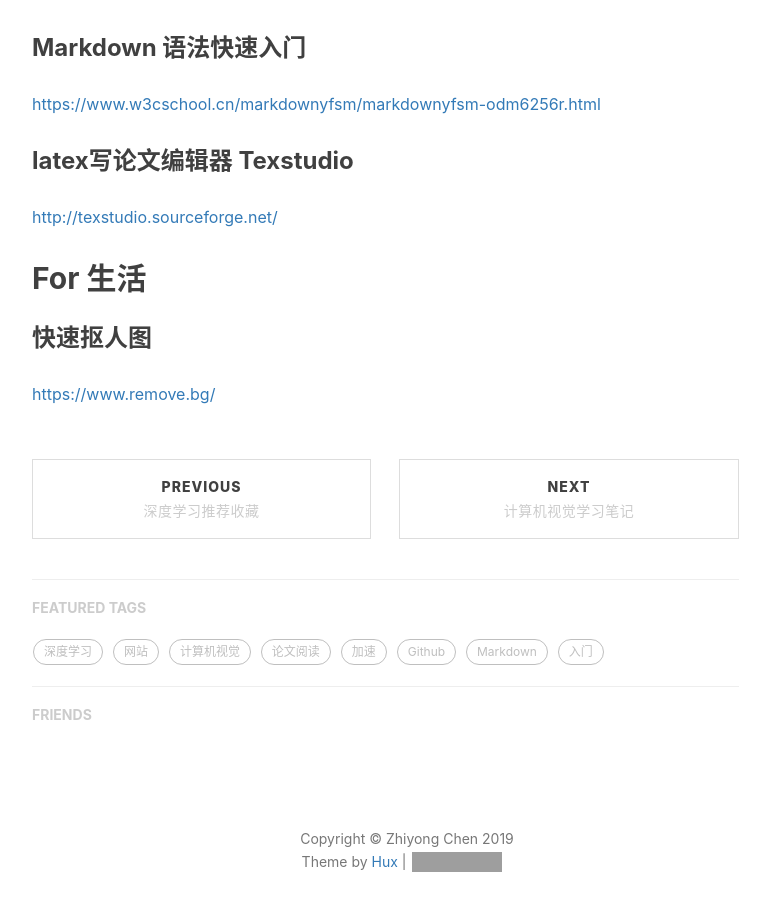
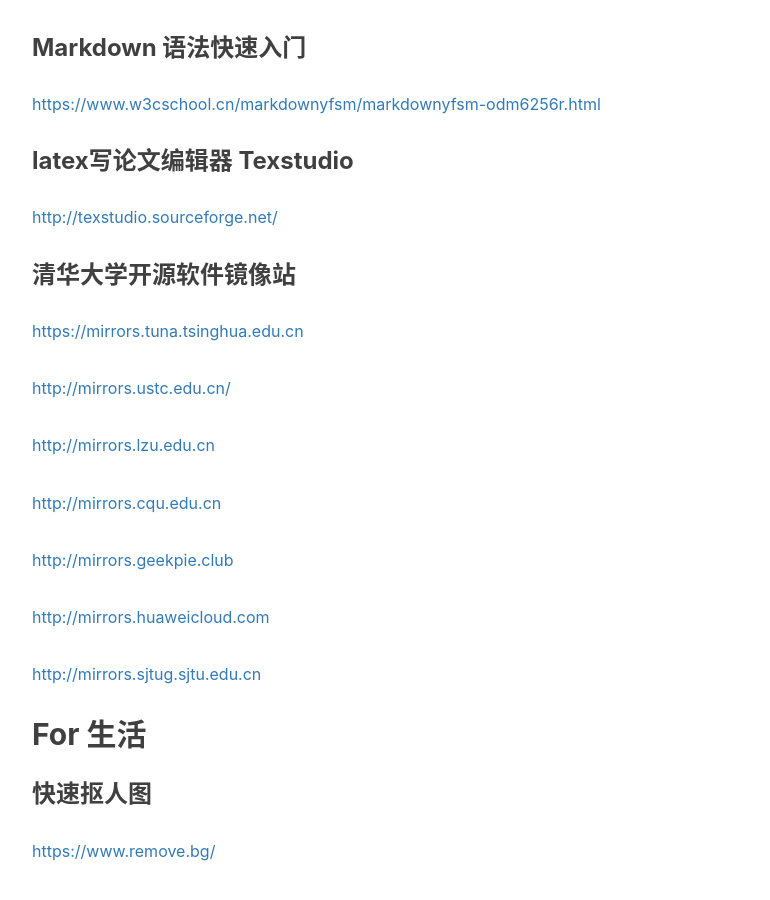
Before and after one commit to ChihyongChen/home, a Jekyll site: the page built from _posts/2019-06-12-funny-website.markdown, in a window 1280 px wide and 900 px high, scrolled down 894 px. Shown: the whole window, without its empty margins (233-1003 px from the left). Built offline with Jekyll 4.4.1, drawn with Linux system fonts in a browser that asks for light colours; nearby versions of some CDN libraries; comment, search, counter and statistics services are not loaded; grey boxes are pictures that could not be loaded.

Commit message:
Update 2019-06-12-funny-website.markdown

```diff
--- a/_posts/2019-06-12-funny-website.markdown
+++ b/_posts/2019-06-12-funny-website.markdown
@@ -32,6 +32,22 @@ tags:
 
 [http://texstudio.sourceforge.net/](http://texstudio.sourceforge.net/)
 
+### 清华大学开源软件镜像站
+
+[https://mirrors.tuna.tsinghua.edu.cn](https://mirrors.tuna.tsinghua.edu.cn)
+
+[http://mirrors.ustc.edu.cn/](http://mirrors.ustc.edu.cn/)
+
+[http://mirrors.lzu.edu.cn](http://mirrors.lzu.edu.cn)
+
+[http://mirrors.cqu.edu.cn](http://mirrors.cqu.edu.cn)
+
+[http://mirrors.geekpie.club](http://mirrors.geekpie.club)
+
+[http://mirrors.huaweicloud.com](http://mirrors.huaweicloud.com)
+
+[http://mirrors.sjtug.sjtu.edu.cn](http://mirrors.sjtug.sjtu.edu.cn)
+
 ## For 生活
 
 ### 快速抠人图
```
